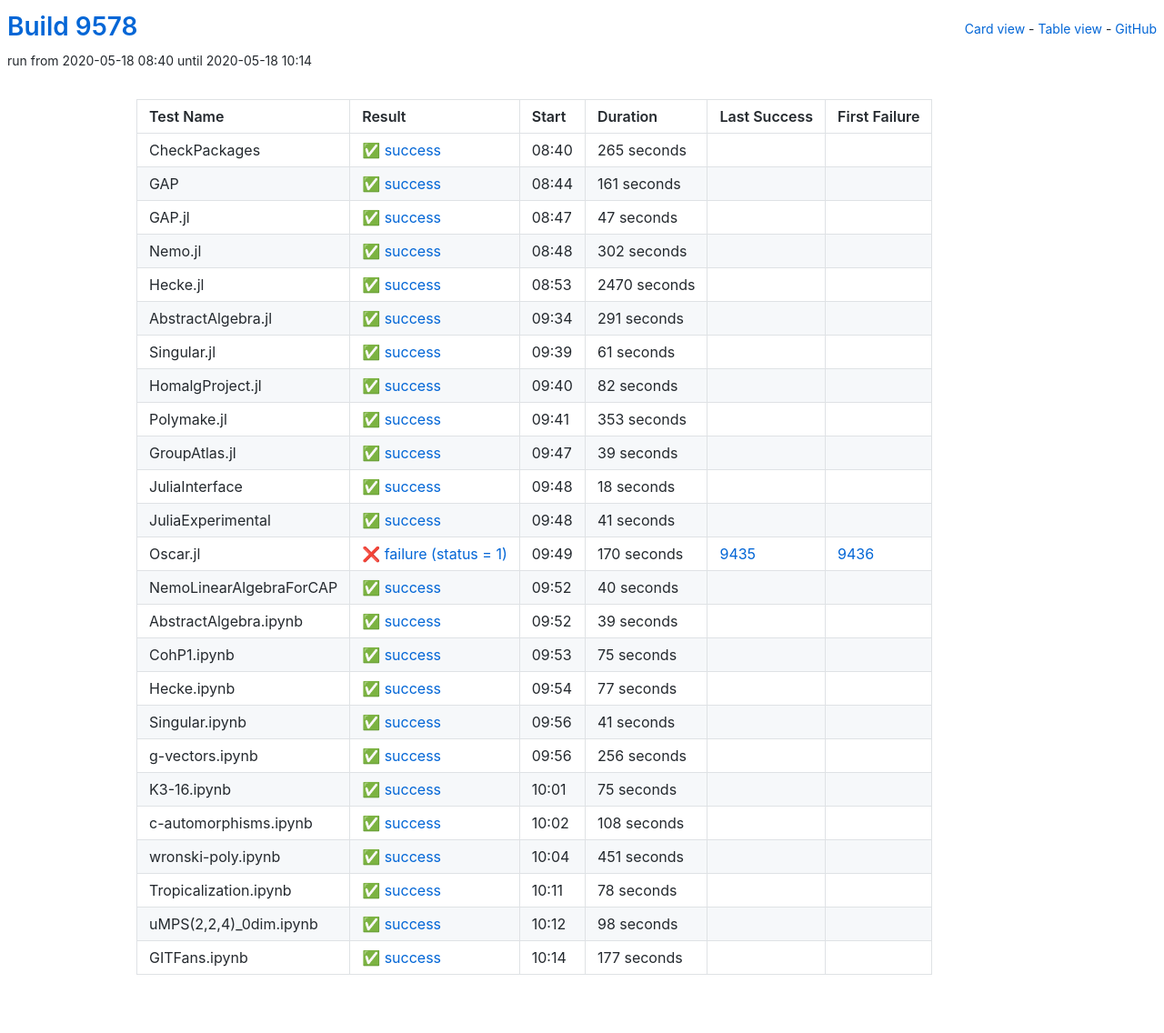
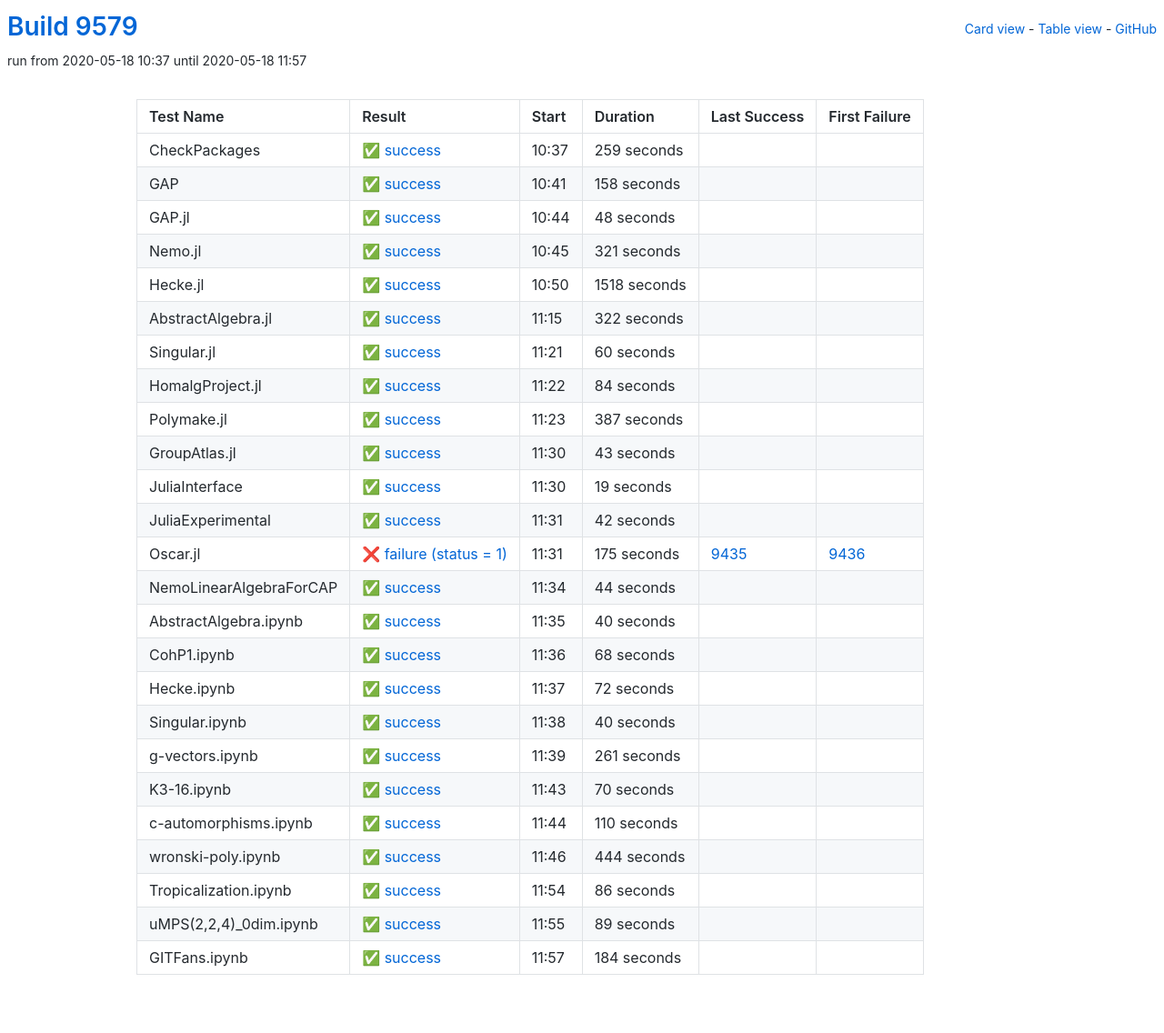
Before and after one commit to oscar-system/oscar-ci-status, a Jekyll site: the page built from table.html, in a window 1280 px wide. Shown: the whole page at 91% size. Built offline with Jekyll 4.4.1, drawn with Linux system fonts in a browser that asks for light colours.

Commit message:
Build 9579

```diff
--- a/_data/ci.yml
+++ b/_data/ci.yml
@@ -1,304 +1,304 @@
-build: 9578
-build_url: https://oscarci.mathematik.uni-kl.de/job/oscar/9578/
+build: 9579
+build_url: https://oscarci.mathematik.uni-kl.de/job/oscar/9579/
 job: oscar
 tests:
-- duration: 265
+- duration: 259
   exitcode: 0
   first_failure: false
   first_failure_url: null
   id: checkpackages
   last_success: false
   last_success_url: null
-  log: https://oscarci.mathematik.uni-kl.de/job/oscar/9578/artifact/logs/build-9578/CheckPackages.log
+  log: https://oscarci.mathematik.uni-kl.de/job/oscar/9579/artifact/logs/build-9579/CheckPackages.log
   name: CheckPackages
-  start: 2020-05-18 08:40
+  start: 2020-05-18 10:37
   status: success
   success: true
-- duration: 161
+- duration: 158
   exitcode: 0
   first_failure: false
   first_failure_url: null
   id: gap
   last_success: false
   last_success_url: null
-  log: https://oscarci.mathematik.uni-kl.de/job/oscar/9578/artifact/logs/build-9578/GAP.log
+  log: https://oscarci.mathematik.uni-kl.de/job/oscar/9579/artifact/logs/build-9579/GAP.log
   name: GAP
-  start: 2020-05-18 08:44
+  start: 2020-05-18 10:41
   status: success
   success: true
-- duration: 47
+- duration: 48
   exitcode: 0
   first_failure: false
   first_failure_url: null
   id: gap-jl
   last_success: false
   last_success_url: null
-  log: https://oscarci.mathematik.uni-kl.de/job/oscar/9578/artifact/logs/build-9578/GAP.jl.log
+  log: https://oscarci.mathematik.uni-kl.de/job/oscar/9579/artifact/logs/build-9579/GAP.jl.log
   name: GAP.jl
-  start: 2020-05-18 08:47
+  start: 2020-05-18 10:44
   status: success
   success: true
-- duration: 302
+- duration: 321
   exitcode: 0
   first_failure: false
   first_failure_url: null
   id: nemo-jl
   last_success: false
   last_success_url: null
-  log: https://oscarci.mathematik.uni-kl.de/job/oscar/9578/artifact/logs/build-9578/Nemo.jl.log
+  log: https://oscarci.mathematik.uni-kl.de/job/oscar/9579/artifact/logs/build-9579/Nemo.jl.log
   name: Nemo.jl
-  start: 2020-05-18 08:48
+  start: 2020-05-18 10:45
   status: success
   success: true
-- duration: 2470
+- duration: 1518
   exitcode: 0
   first_failure: false
   first_failure_url: null
   id: hecke-jl
   last_success: false
   last_success_url: null
-  log: https://oscarci.mathematik.uni-kl.de/job/oscar/9578/artifact/logs/build-9578/Hecke.jl.log
+  log: https://oscarci.mathematik.uni-kl.de/job/oscar/9579/artifact/logs/build-9579/Hecke.jl.log
   name: Hecke.jl
-  start: 2020-05-18 08:53
+  start: 2020-05-18 10:50
   status: success
   success: true
-- duration: 291
+- duration: 322
   exitcode: 0
   first_failure: false
   first_failure_url: null
   id: abstractalgebra-jl
   last_success: false
   last_success_url: null
-  log: https://oscarci.mathematik.uni-kl.de/job/oscar/9578/artifact/logs/build-9578/AbstractAlgebra.jl.log
+  log: https://oscarci.mathematik.uni-kl.de/job/oscar/9579/artifact/logs/build-9579/AbstractAlgebra.jl.log
   name: AbstractAlgebra.jl
-  start: 2020-05-18 09:34
+  start: 2020-05-18 11:15
   status: success
   success: true
-- duration: 61
+- duration: 60
   exitcode: 0
   first_failure: false
   first_failure_url: null
   id: singular-jl
   last_success: false
   last_success_url: null
-  log: https://oscarci.mathematik.uni-kl.de/job/oscar/9578/artifact/logs/build-9578/Singular.jl.log
+  log: https://oscarci.mathematik.uni-kl.de/job/oscar/9579/artifact/logs/build-9579/Singular.jl.log
   name: Singular.jl
-  start: 2020-05-18 09:39
+  start: 2020-05-18 11:21
   status: success
   success: true
-- duration: 82
+- duration: 84
   exitcode: 0
   first_failure: false
   first_failure_url: null
   id: homalgproject-jl
   last_success: false
   last_success_url: null
-  log: https://oscarci.mathematik.uni-kl.de/job/oscar/9578/artifact/logs/build-9578/HomalgProject.jl.log
+  log: https://oscarci.mathematik.uni-kl.de/job/oscar/9579/artifact/logs/build-9579/HomalgProject.jl.log
   name: HomalgProject.jl
-  start: 2020-05-18 09:40
+  start: 2020-05-18 11:22
   status: success
   success: true
-- duration: 353
+- duration: 387
   exitcode: 0
   first_failure: false
   first_failure_url: null
   id: polymake-jl
   last_success: false
   last_success_url: null
-  log: https://oscarci.mathematik.uni-kl.de/job/oscar/9578/artifact/logs/build-9578/Polymake.jl.log
+  log: https://oscarci.mathematik.uni-kl.de/job/oscar/9579/artifact/logs/build-9579/Polymake.jl.log
   name: Polymake.jl
-  start: 2020-05-18 09:41
+  start: 2020-05-18 11:23
   status: success
   success: true
-- duration: 39
+- duration: 43
   exitcode: 0
   first_failure: false
   first_failure_url: null
   id: groupatlas-jl
   last_success: false
   last_success_url: null
-  log: https://oscarci.mathematik.uni-kl.de/job/oscar/9578/artifact/logs/build-9578/GroupAtlas.jl.log
+  log: https://oscarci.mathematik.uni-kl.de/job/oscar/9579/artifact/logs/build-9579/GroupAtlas.jl.log
   name: GroupAtlas.jl
-  start: 2020-05-18 09:47
+  start: 2020-05-18 11:30
   status: success
   success: true
-- duration: 18
+- duration: 19
   exitcode: 0
   first_failure: false
   first_failure_url: null
   id: juliainterface
   last_success: false
   last_success_url: null
-  log: https://oscarci.mathematik.uni-kl.de/job/oscar/9578/artifact/logs/build-9578/JuliaInterface.log
+  log: https://oscarci.mathematik.uni-kl.de/job/oscar/9579/artifact/logs/build-9579/JuliaInterface.log
   name: JuliaInterface
-  start: 2020-05-18 09:48
+  start: 2020-05-18 11:30
   status: success
   success: true
-- duration: 41
+- duration: 42
   exitcode: 0
   first_failure: false
   first_failure_url: null
   id: juliaexperimental
   last_success: false
   last_success_url: null
-  log: https://oscarci.mathematik.uni-kl.de/job/oscar/9578/artifact/logs/build-9578/JuliaExperimental.log
+  log: https://oscarci.mathematik.uni-kl.de/job/oscar/9579/artifact/logs/build-9579/JuliaExperimental.log
   name: JuliaExperimental
-  start: 2020-05-18 09:48
+  start: 2020-05-18 11:31
   status: success
   success: true
-- duration: 170
+- duration: 175
   exitcode: 1
   first_failure: 9436
   first_failure_url: https://oscarci.mathematik.uni-kl.de/job/oscar/9436/
   id: oscar-jl
   last_success: 9435
   last_success_url: https://oscarci.mathematik.uni-kl.de/job/oscar/9435/
-  log: https://oscarci.mathematik.uni-kl.de/job/oscar/9578/artifact/logs/build-9578/Oscar.jl.log
+  log: https://oscarci.mathematik.uni-kl.de/job/oscar/9579/artifact/logs/build-9579/Oscar.jl.log
   name: Oscar.jl
-  start: 2020-05-18 09:49
+  start: 2020-05-18 11:31
   status: failure
   success: false
-- duration: 40
+- duration: 44
   exitcode: 0
   first_failure: false
   first_failure_url: null
   id: nemolinearalgebraforcap
   last_success: false
   last_success_url: null
-  log: https://oscarci.mathematik.uni-kl.de/job/oscar/9578/artifact/logs/build-9578/NemoLinearAlgebraForCAP.log
+  log: https://oscarci.mathematik.uni-kl.de/job/oscar/9579/artifact/logs/build-9579/NemoLinearAlgebraForCAP.log
   name: NemoLinearAlgebraForCAP
-  start: 2020-05-18 09:52
+  start: 2020-05-18 11:34
   status: success
   success: true
-- duration: 39
+- duration: 40
   exitcode: 0
   first_failure: false
   first_failure_url: null
   id: abstractalgebra-ipynb
   last_success: false
   last_success_url: null
-  log: https://oscarci.mathematik.uni-kl.de/job/oscar/9578/artifact/logs/build-9578/AbstractAlgebra.ipynb.log
+  log: https://oscarci.mathematik.uni-kl.de/job/oscar/9579/artifact/logs/build-9579/AbstractAlgebra.ipynb.log
   name: AbstractAlgebra.ipynb
-  start: 2020-05-18 09:52
+  start: 2020-05-18 11:35
   status: success
   success: true
-- duration: 75
+- duration: 68
   exitcode: 0
   first_failure: false
   first_failure_url: null
   id: cohp1-ipynb
   last_success: false
   last_success_url: null
-  log: https://oscarci.mathematik.uni-kl.de/job/oscar/9578/artifact/logs/build-9578/CohP1.ipynb.log
+  log: https://oscarci.mathematik.uni-kl.de/job/oscar/9579/artifact/logs/build-9579/CohP1.ipynb.log
   name: CohP1.ipynb
-  start: 2020-05-18 09:53
+  start: 2020-05-18 11:36
   status: success
   success: true
-- duration: 77
+- duration: 72
   exitcode: 0
   first_failure: false
   first_failure_url: null
   id: hecke-ipynb
   last_success: false
   last_success_url: null
-  log: https://oscarci.mathematik.uni-kl.de/job/oscar/9578/artifact/logs/build-9578/Hecke.ipynb.log
+  log: https://oscarci.mathematik.uni-kl.de/job/oscar/9579/artifact/logs/build-9579/Hecke.ipynb.log
   name: Hecke.ipynb
-  start: 2020-05-18 09:54
+  start: 2020-05-18 11:37
   status: success
   success: true
-- duration: 41
+- duration: 40
   exitcode: 0
   first_failure: false
   first_failure_url: null
   id: singular-ipynb
   last_success: false
   last_success_url: null
-  log: https://oscarci.mathematik.uni-kl.de/job/oscar/9578/artifact/logs/build-9578/Singular.ipynb.log
+  log: https://oscarci.mathematik.uni-kl.de/job/oscar/9579/artifact/logs/build-9579/Singular.ipynb.log
   name: Singular.ipynb
-  start: 2020-05-18 09:56
+  start: 2020-05-18 11:38
   status: success
   success: true
-- duration: 256
+- duration: 261
   exitcode: 0
   first_failure: false
   first_failure_url: null
   id: g-vectors-ipynb
   last_success: false
   last_success_url: null
-  log: https://oscarci.mathematik.uni-kl.de/job/oscar/9578/artifact/logs/build-9578/g-vectors.ipynb.log
+  log: https://oscarci.mathematik.uni-kl.de/job/oscar/9579/artifact/logs/build-9579/g-vectors.ipynb.log
   name: g-vectors.ipynb
-  start: 2020-05-18 09:56
+  start: 2020-05-18 11:39
   status: success
   success: true
-- duration: 75
+- duration: 70
   exitcode: 0
   first_failure: false
   first_failure_url: null
   id: k3-16-ipynb
   last_success: false
   last_success_url: null
-  log: https://oscarci.mathematik.uni-kl.de/job/oscar/9578/artifact/logs/build-9578/K3-16.ipynb.log
+  log: https://oscarci.mathematik.uni-kl.de/job/oscar/9579/artifact/logs/build-9579/K3-16.ipynb.log
   name: K3-16.ipynb
-  start: 2020-05-18 10:01
+  start: 2020-05-18 11:43
   status: success
   success: true
-- duration: 108
+- duration: 110
   exitcode: 0
   first_failure: false
   first_failure_url: null
   id: c-automorphisms-ipynb
   last_success: false
   last_success_url: null
-  log: https://oscarci.mathematik.uni-kl.de/job/oscar/9578/artifact/logs/build-9578/c-automorphisms.ipynb.log
+  log: https://oscarci.mathematik.uni-kl.de/job/oscar/9579/artifact/logs/build-9579/c-automorphisms.ipynb.log
   name: c-automorphisms.ipynb
-  start: 2020-05-18 10:02
+  start: 2020-05-18 11:44
   status: success
   success: true
-- duration: 451
+- duration: 444
   exitcode: 0
   first_failure: false
   first_failure_url: null
   id: wronski-poly-ipynb
   last_success: false
   last_success_url: null
-  log: https://oscarci.mathematik.uni-kl.de/job/oscar/9578/artifact/logs/build-9578/wronski-poly.ipynb.log
+  log: https://oscarci.mathematik.uni-kl.de/job/oscar/9579/artifact/logs/build-9579/wronski-poly.ipynb.log
   name: wronski-poly.ipynb
-  start: 2020-05-18 10:04
+  start: 2020-05-18 11:46
   status: success
   success: true
-- duration: 78
+- duration: 86
   exitcode: 0
   first_failure: false
   first_failure_url: null
   id: tropicalization-ipynb
   last_success: false
   last_success_url: null
-  log: https://oscarci.mathematik.uni-kl.de/job/oscar/9578/artifact/logs/build-9578/Tropicalization.ipynb.log
+  log: https://oscarci.mathematik.uni-kl.de/job/oscar/9579/artifact/logs/build-9579/Tropicalization.ipynb.log
   name: Tropicalization.ipynb
-  start: 2020-05-18 10:11
+  start: 2020-05-18 11:54
   status: success
   success: true
-- duration: 98
+- duration: 89
   exitcode: 0
   first_failure: false
   first_failure_url: null
   id: umps-2-2-4-0dim-ipynb
   last_success: false
   last_success_url: null
-  log: https://oscarci.mathematik.uni-kl.de/job/oscar/9578/artifact/logs/build-9578/uMPS-2-2-4-_0dim.ipynb.log
+  log: https://oscarci.mathematik.uni-kl.de/job/oscar/9579/artifact/logs/build-9579/uMPS-2-2-4-_0dim.ipynb.log
   name: uMPS(2,2,4)_0dim.ipynb
-  start: 2020-05-18 10:12
+  start: 2020-05-18 11:55
   status: success
   success: true
-- duration: 177
+- duration: 184
   exitcode: 0
   first_failure: false
   first_failure_url: null
   id: gitfans-ipynb
   last_success: false
   last_success_url: null
-  log: https://oscarci.mathematik.uni-kl.de/job/oscar/9578/artifact/logs/build-9578/GITFans.ipynb.log
+  log: https://oscarci.mathematik.uni-kl.de/job/oscar/9579/artifact/logs/build-9579/GITFans.ipynb.log
   name: GITFans.ipynb
-  start: 2020-05-18 10:14
+  start: 2020-05-18 11:57
   status: success
   success: true
```
Also changed, not shown: README.md.
